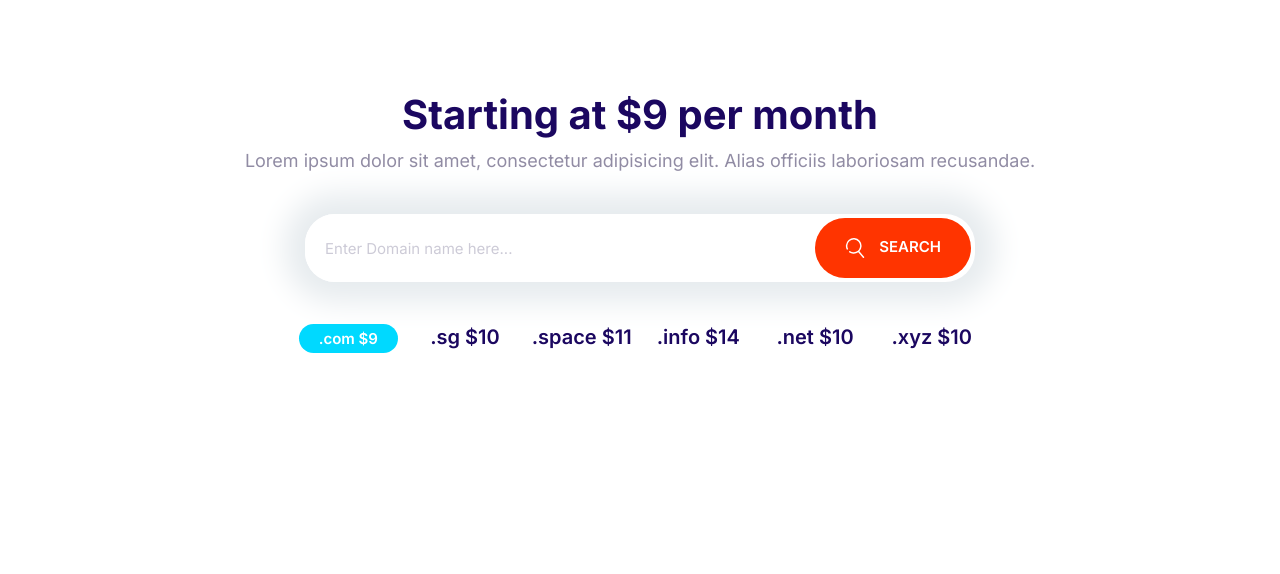
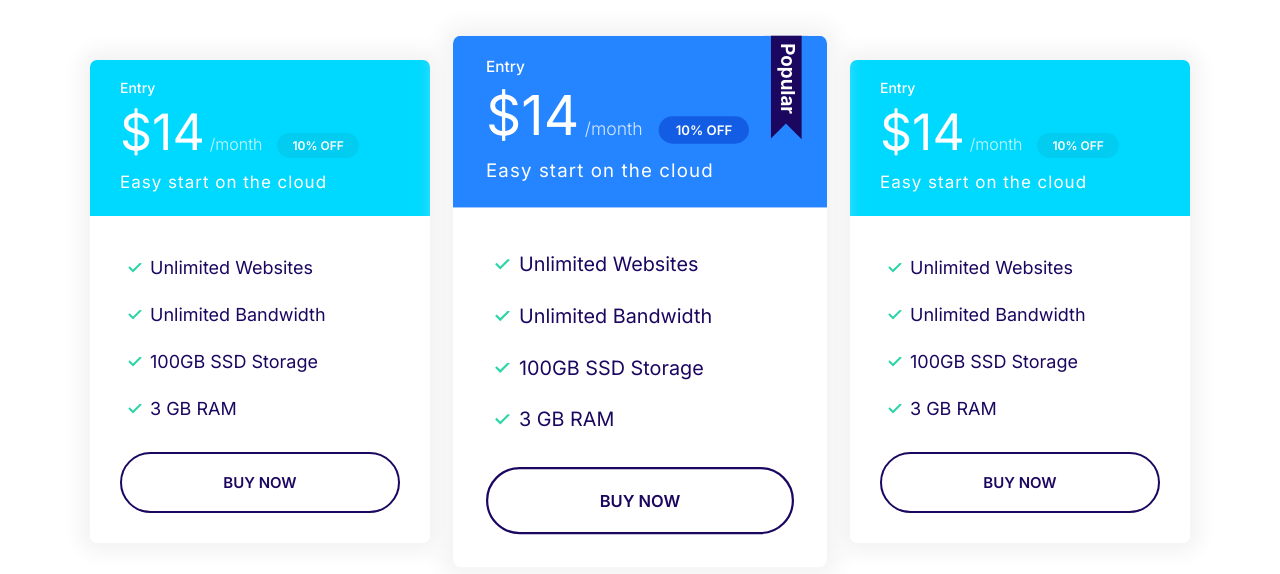
Before and after one commit to obasorelol/soreify, a plain HTML site: page index.html in a window 1280 px wide. Drawn offline with Linux system fonts and the light colour scheme.

Commit message:
Built Plan Block Component

```diff
--- a/css/styles.css
+++ b/css/styles.css
@@ -145,7 +145,7 @@ color: #fff;
 }
 
 .list--tick {
-list-style-image: url(../images/tick.svg);
+list-style-image: url(../icons/tick.svg);
 padding-left: 3rem;
 }
 
@@ -332,12 +332,16 @@ padding-left: 0;
     background: var(--color-secondary);
     color: #fff;
 }
-
-.card--secondary .badge{
+.card--primary .badge--primary{
+    background: #125de4;
+}
+.card--secondary .badge--secondary{
 background: #02cdf1;
-
 }
 /* plans */
+.plan{
+    transition: transform .2s ease-out;
+}
 .plan__name{
     color: #fff;
     margin: 0;
@@ -367,18 +371,29 @@ background: #02cdf1;
 .plan .list__items{
     margin-bottom: 2rem;
 }
+.plan--popular{
+    transform: scale(1.1);
+}
 
 .plan--popular .card__header{
     position: relative;
 }
 
 .plan--popular .card__header::before{
-    content: url(../images/popular.svg);
+    content: url(../icons/popular.svg);
     width: 40px;
     display: inline-block;
     position: absolute;
 top: -6px;
 right: 5%;
+}
+
+.plan:hover{
+    transform: scale(1.05);
+}
+
+.plan--popular:hover{
+    transform: scale(1.15);
 }
 
 @media screen and (min-width: 1024px){
@@ -739,3 +754,12 @@ font-size: 2.4rem;
         grid-template-columns: repeat(auto-fit,minmax(10rem, 1fr));
     }
 }
+
+/* Plan Block */
+.block-plans .grid{
+    gap:8rem 4rem;
+}
+
+.block-plans .card{
+    max-width: 500px;
+}
--- a/index.html
+++ b/index.html
@@ -14,36 +14,72 @@
     />
   </head>
   <body>
-    <section class="block container block-domain">
-      <header class="block__header">
-        <h2>Starting at $9 per month</h2>
-        <p>
-          Lorem ipsum dolor sit amet, consectetur adipisicing elit. Alias
-          officiis laboriosam recusandae.
-        </p>
-      </header>
-      <div class="input-group">
-        <input
-          type="text"
-          class="input"
-          placeholder="Enter Domain name here..."
-        />
+    <section class="block container block-plans">
+      <div class="grid grid--1x3">
+        <div class="plan">
+          <div class="card card--secondary">
+            <header class="card__header">
+              <h3 class="plan__name">Entry</h3>
 
-        <button class="btn btn--accent">
-          <svg class="icon icon--white">
-            <use xlink:href="icons/sprite.svg#search"></use>
-          </svg>
-          Search
-        </button>
+              <span class="plan__price">$14</span>
+              <span class="plan__billing-cycle">/month</span>
+              <span class="badge badge--secondary badge--small">10% OFF</span>
+              <span class="plan__description">Easy start on the cloud</span>
+            </header>
+            <div class="card__body">
+              <ul class="list list--tick">
+                <li class="list__items">Unlimited Websites</li>
+                <li class="list__items">Unlimited Bandwidth</li>
+                <li class="list__items">100GB SSD Storage</li>
+                <li class="list__items">3 GB RAM</li>
+              </ul>
+              <button class="btn btn--outline btn--block">Buy Now</button>
+            </div>
+          </div>
+        </div>
+        <div class="plan plan--popular">
+          <div class="card card--primary">
+            <header class="card__header">
+              <h3 class="plan__name">Entry</h3>
+
+              <span class="plan__price">$14</span>
+              <span class="plan__billing-cycle">/month</span>
+              <span class="badge badge--primary badge--small">10% OFF</span>
+              <span class="plan__description">Easy start on the cloud</span>
+            </header>
+            <div class="card__body">
+              <ul class="list list--tick">
+                <li class="list__items">Unlimited Websites</li>
+                <li class="list__items">Unlimited Bandwidth</li>
+                <li class="list__items">100GB SSD Storage</li>
+                <li class="list__items">3 GB RAM</li>
+              </ul>
+              <button class="btn btn--outline btn--block">Buy Now</button>
+            </div>
+          </div>
+        </div>
+        <div class="plan">
+          <div class="card card--secondary">
+            <header class="card__header">
+              <h3 class="plan__name">Entry</h3>
+
+              <span class="plan__price">$14</span>
+              <span class="plan__billing-cycle">/month</span>
+              <span class="badge badge--secondary badge--small">10% OFF</span>
+              <span class="plan__description">Easy start on the cloud</span>
+            </header>
+            <div class="card__body">
+              <ul class="list list--tick">
+                <li class="list__items">Unlimited Websites</li>
+                <li class="list__items">Unlimited Bandwidth</li>
+                <li class="list__items">100GB SSD Storage</li>
+                <li class="list__items">3 GB RAM</li>
+              </ul>
+              <button class="btn btn--outline btn--block">Buy Now</button>
+            </div>
+          </div>
+        </div>
       </div>
-      <ul class="list block-domain__prices">
-        <li><span class="badge badge--secondary">.com $9</span></li>
-        <li>.sg $10</li>
-        <li>.space $11</li>
-        <li>.info $14</li>
-        <li>.net $10</li>
-        <li>.xyz $10</li>
-      </ul>
     </section>
     <script src="js/main.js"></script>
   </body>
```
Also changed, not shown: components/plan.html (+0 -2 lines), components/plansblock.html (added, +67 -0 lines).
